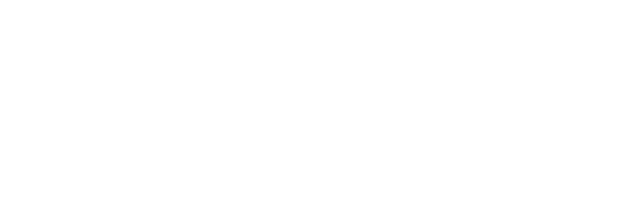
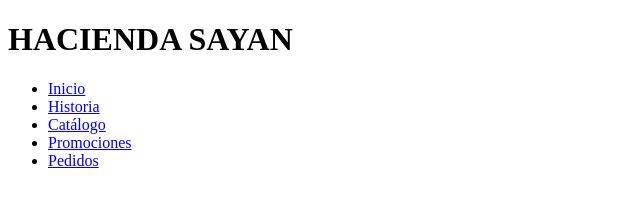
Before and after one commit to JJerjes/EmpresaSayan, a plain HTML site: page index.html in a window 1280 px wide. Shown: the whole page, without its empty margins (0-640 px from the left). Drawn offline with Linux system fonts and the light colour scheme.

Commit message:
feat: Implementacion y conexion dinamica del header y Navbar

```diff
--- /dev/null
+++ b/includes/header.html
@@ -0,0 +1,16 @@
+<header>
+    <div>
+        <h1 class="logo-text">HACIENDA SAYAN</h1>
+        <p class="slogan"></p>
+    </div>
+
+    <nav id="nav" class="nav" aria-label="Navegacion principal">
+        <ul>
+            <li><a href="index.html">Inicio</a></li>
+            <li><a href="#">Historia</a></li>
+            <li><a href="#">Catálogo</a></li>
+            <li><a href="#">Promociones</a></li>
+            <li><a href="#">Pedidos</a></li>
+        </ul>
+    </nav>
+</header>
--- a/index.html
+++ b/index.html
@@ -5,8 +5,12 @@
     <meta name="viewport" content="width=device-width, initial-scale=1.0">
     <title>HACIENDA SAYAN</title>
     <link rel="stylesheet" href="styles/style.css">
+    <script>window.basePath = ""</script>
+    <script src="scripts/include.js" defer></script>
 </head>
 <body>
 
+    <div id="header-placeholder"></div>
+
 </body>
 </html>
--- /dev/null
+++ b/scripts/include.js
@@ -0,0 +1,33 @@
+document.addEventListener("DOMContentLoaded", async () => {
+    const basePath = window.basePath || "";
+
+    const loadComponent = async (selector, url) => {
+        const container = document.querySelector(selector)
+        try {
+            const res = await fetch(basePath + url);
+            if (!res.ok) throw new Error(`HTTP ${res.status}`);
+            let html = await res.text();
+            if (basePath === "../") {
+                html = html.replaceAll('href="index.html"', 'href="../index.html"');
+                html = html.replaceAll('href="categorias/', 'href="../categorias/');
+                html = html.replaceAll('href="styles/', 'href="../styles/');
+                html = html.replaceAll('href="images/', 'href="../images/');
+
+                html = html.replaceAll('src="scripts/', 'src="../scripts/');
+                html = html.replaceAll('src=images/', 'src="../images/');
+
+                html = html.replaceAll('href="/styles/', 'href="../styles/');
+                html = html.replaceAll('href="/images/', 'href="../images/');
+
+                html = html.replaceAll('src="/script/', 'src="../scripts/');
+                html = html.replaceAll('src="/images/', 'src="../images/');
+            }
+
+            container.innerHTML = html
+        } catch (err) {
+            console.error(`Error cargando ${url}:`, err);
+        }
+    };
+
+    await loadComponent('#header-placeholder', 'includes/header.html')
+})
```
Also changed, not shown: categorias/catalogo.html (added), categorias/historia.html (added), categorias/pedidos.html (added), categorias/promociones.html (added).
